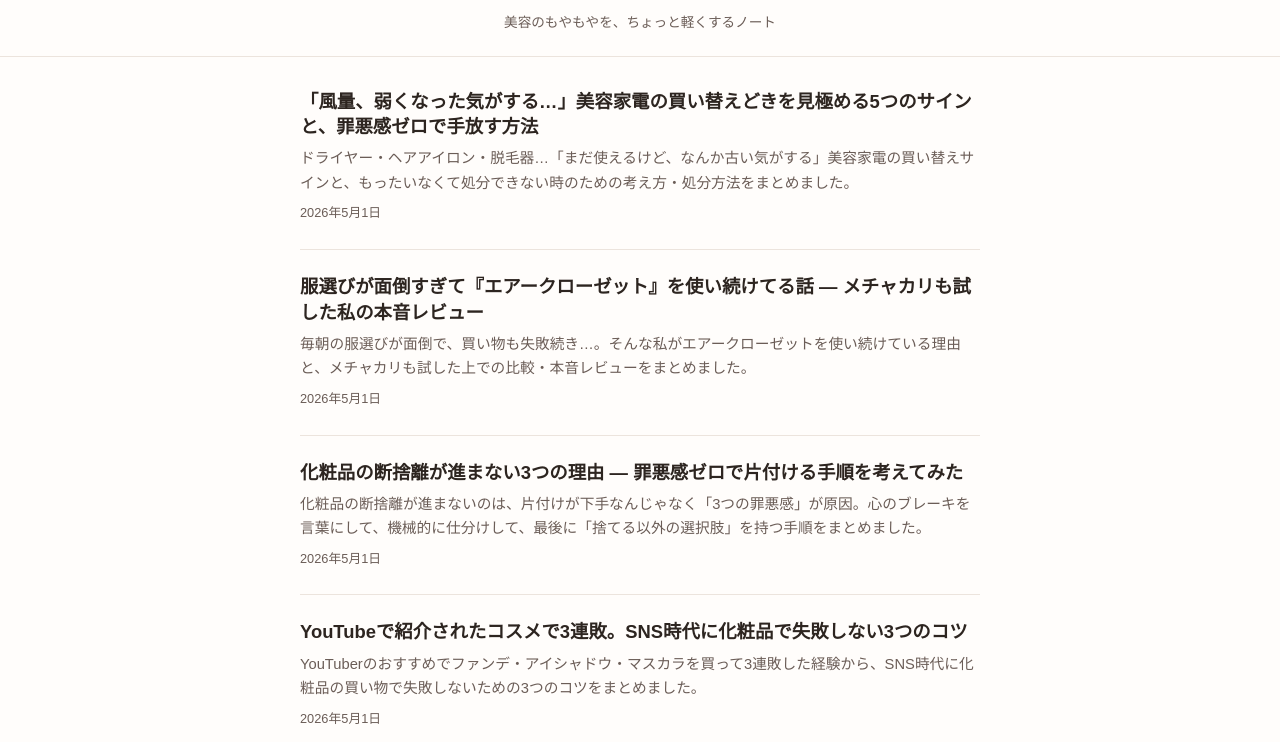
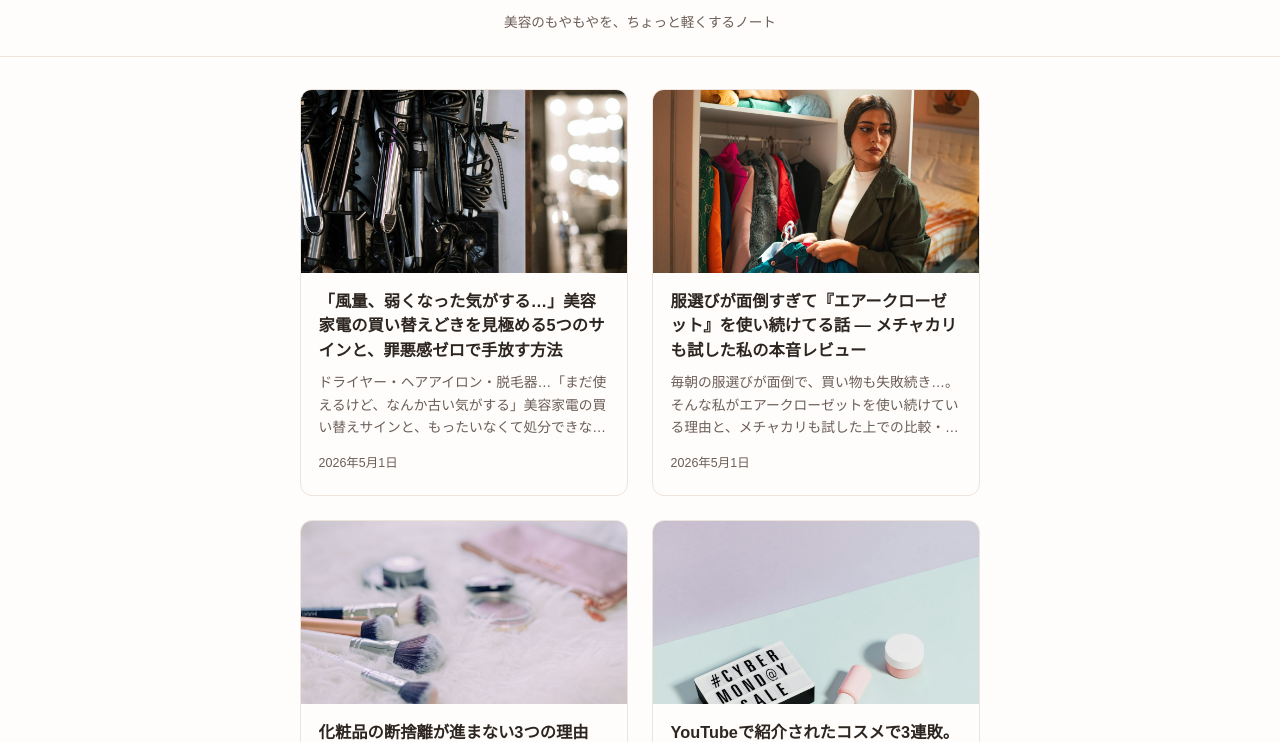
Before and after one commit to marieinababz178-afk/kireinote, an Astro site: page / in a window 1280 px wide. Shown: the part 58-800 px from the top of the page. Built offline with nearby package versions, Linux system fonts and the light colour scheme; Astro itself is replaced by a stand-in of ours.

Commit message:
Redesign homepage to 2-column grid layout with card images

```diff
--- a/src/pages/index.astro
+++ b/src/pages/index.astro
@@ -8,21 +8,28 @@ const posts = (await getCollection("posts", ({ data }) => !data.draft)).sort(
 ---
 
 <BaseLayout title="kireinote — 美容のもやもやを、ちょっと軽くするノート">
-  <ul class="post-list">
+  <div class="post-grid">
     {posts.map((post) => (
-      <li>
-        <a href={`/posts/${post.id}/`}>
-          <div class="title">{post.data.title}</div>
-          <div class="desc">{post.data.description}</div>
-          <div class="date">{post.data.date.toLocaleDateString("ja-JP", { year: "numeric", month: "long", day: "numeric" })}</div>
-        </a>
-      </li>
+      <a href={`/posts/${post.id}/`} class="post-card">
+        <div class="card-image">
+          <img src={`/images/posts/${post.id}/hero.jpg`} alt="" loading="lazy" />
+        </div>
+        <div class="card-body">
+          <h2 class="card-title">{post.data.title}</h2>
+          <p class="card-desc">{post.data.description}</p>
+          <div class="card-date">
+            {post.data.date.toLocaleDateString("ja-JP", { year: "numeric", month: "long", day: "numeric" })}
+          </div>
+        </div>
+      </a>
     ))}
     {posts.length === 0 && (
-      <li>
-        <div class="title">準備中です</div>
-        <div class="desc">最初の記事を準備中です。もう少しお待ちください。</div>
-      </li>
+      <div class="post-card empty">
+        <div class="card-body">
+          <h2 class="card-title">準備中です</h2>
+          <p class="card-desc">最初の記事を準備中です。もう少しお待ちください。</p>
+        </div>
+      </div>
     )}
-  </ul>
+  </div>
 </BaseLayout>
--- a/src/styles/global.css
+++ b/src/styles/global.css
@@ -173,43 +173,101 @@ article table th {
   font-weight: 600;
 }
 
-.post-list {
-  list-style: none;
-  padding: 0;
+/* ── 記事一覧（トップページ）2列グリッド ── */
+.post-grid {
+  display: grid;
+  grid-template-columns: repeat(2, 1fr);
+  gap: 1.5rem;
   margin: 0;
 }
 
-.post-list li {
-  margin-bottom: 1.5rem;
-  padding-bottom: 1.5rem;
-  border-bottom: 1px solid var(--border);
+@media (max-width: 640px) {
+  .post-grid {
+    grid-template-columns: 1fr;
+    gap: 1.25rem;
+  }
 }
 
-.post-list a {
+.post-card {
+  display: flex;
+  flex-direction: column;
+  background: var(--bg);
+  border: 1px solid var(--border);
+  border-radius: 12px;
+  overflow: hidden;
+  text-decoration: none;
   color: var(--text);
-  text-decoration: none;
-  display: block;
+  transition: transform 0.2s ease, box-shadow 0.2s ease, border-color 0.2s ease;
 }
 
-.post-list a:hover { color: var(--accent); }
-
-.post-list .title {
-  font-size: 1.15rem;
-  font-weight: 600;
-  margin-bottom: 0.4rem;
-  line-height: 1.4;
+.post-card:hover {
+  transform: translateY(-3px);
+  box-shadow: 0 6px 20px rgba(201, 122, 140, 0.15);
+  border-color: var(--accent-soft);
 }
 
-.post-list .desc {
-  color: var(--text-soft);
-  font-size: 0.92rem;
-  line-height: 1.65;
+.post-card.empty {
+  cursor: default;
+  pointer-events: none;
 }
 
-.post-list .date {
+.post-card .card-image {
+  width: 100%;
+  aspect-ratio: 16 / 9;
+  overflow: hidden;
+  background: var(--bg-soft);
+}
+
+.post-card .card-image img {
+  width: 100%;
+  height: 100%;
+  object-fit: cover;
+  display: block;
+  border-radius: 0;
+  margin: 0;
+}
+
+.post-card .card-body {
+  padding: 1rem 1.1rem 1.25rem;
+  flex: 1;
+  display: flex;
+  flex-direction: column;
+}
+
+.post-card .card-title {
+  font-size: 1.02rem;
+  font-weight: 600;
+  line-height: 1.5;
+  margin: 0 0 0.6rem;
+  color: var(--text);
+  border-bottom: none;
+  padding-bottom: 0;
+  display: -webkit-box;
+  -webkit-line-clamp: 3;
+  -webkit-box-orient: vertical;
+  overflow: hidden;
+}
+
+.post-card:hover .card-title {
+  color: var(--accent);
+}
+
+.post-card .card-desc {
   color: var(--text-soft);
-  font-size: 0.8rem;
-  margin-top: 0.4rem;
+  font-size: 0.86rem;
+  line-height: 1.65;
+  margin: 0 0 0.75rem;
+  flex: 1;
+  display: -webkit-box;
+  -webkit-line-clamp: 3;
+  -webkit-box-orient: vertical;
+  overflow: hidden;
+}
+
+.post-card .card-date {
+  color: var(--text-soft);
+  font-size: 0.78rem;
+  margin-top: auto;
 }
 
 .site-footer {
```
